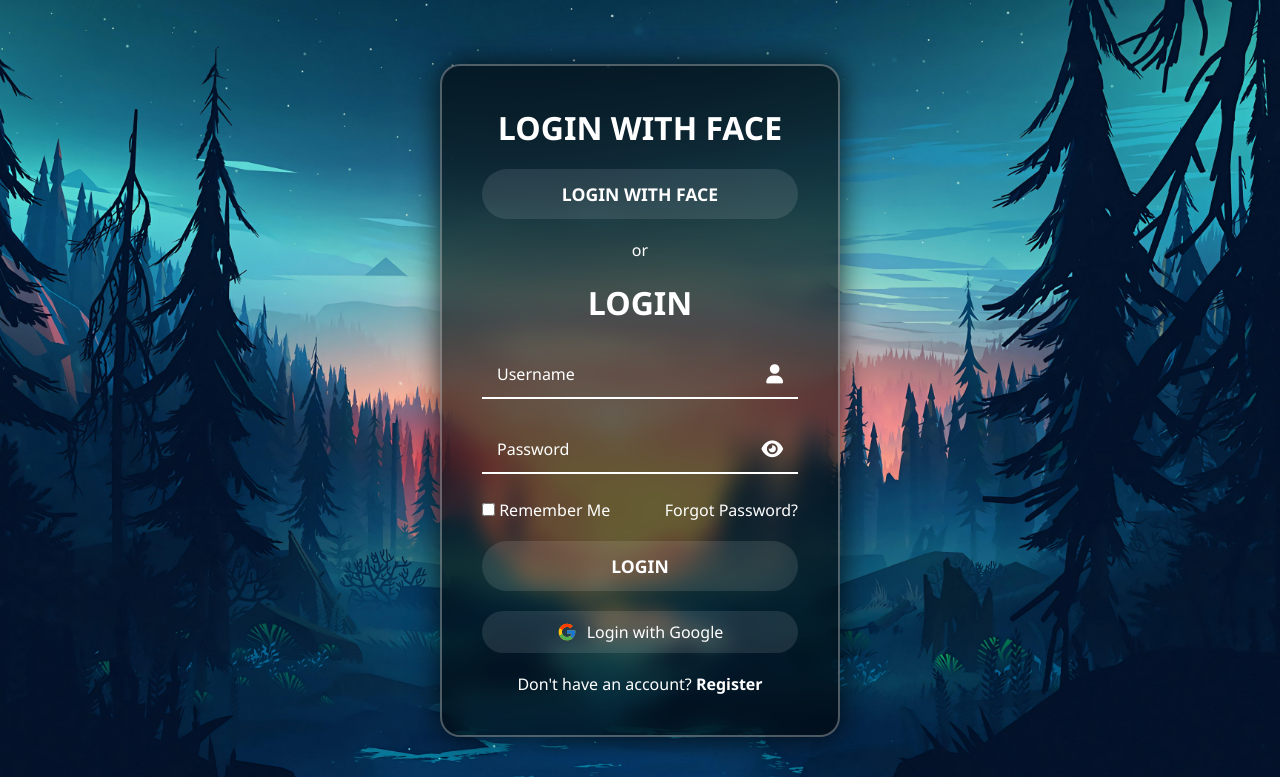
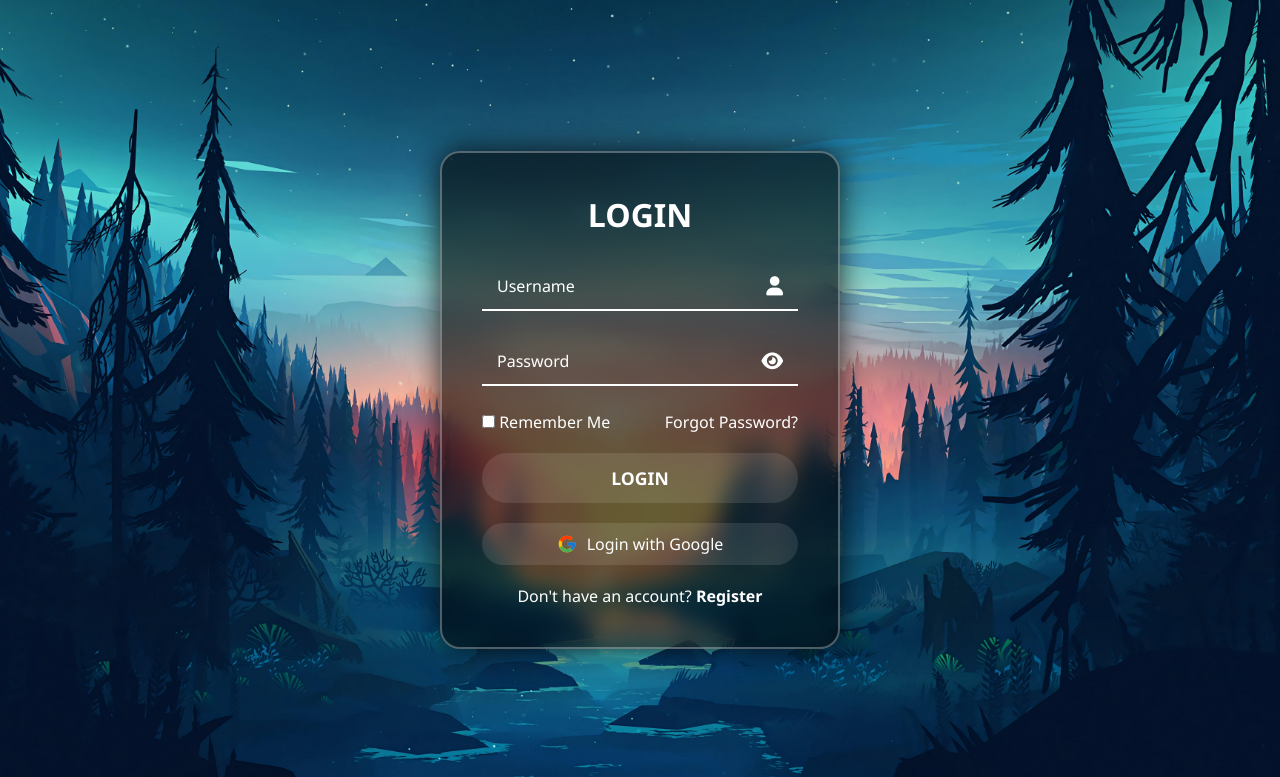
Before and after one commit to Amsaho/AI_resume, a Flask app: page /user_login in a window 1280 px wide. Shown: the top 777 px of the page. Run offline with Flask 3, Linux system fonts and the light colour scheme; parts of the project's set-up code (start-up, migrations or seed data) failed here and were passed over.

Commit message:
Update login.html

```diff
--- a/templates/login.html
+++ b/templates/login.html
@@ -191,11 +191,6 @@
     {% endif %}
 {% endwith %}
     <div class="container">
-        <h2>Login with Face</h2>
-        <form action="/user_login_face" method="GET">
-            <button class="btn" type="button">Login with Face</button>
-        </form>
-        <div class="separator">or</div>
         <h2>Login</h2>
         <form>
             <!-- Username Field -->
```
